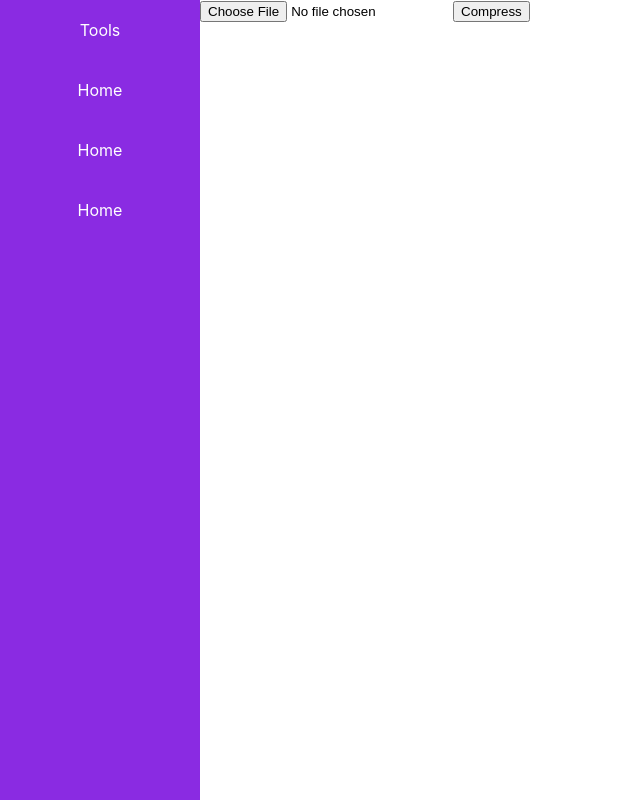
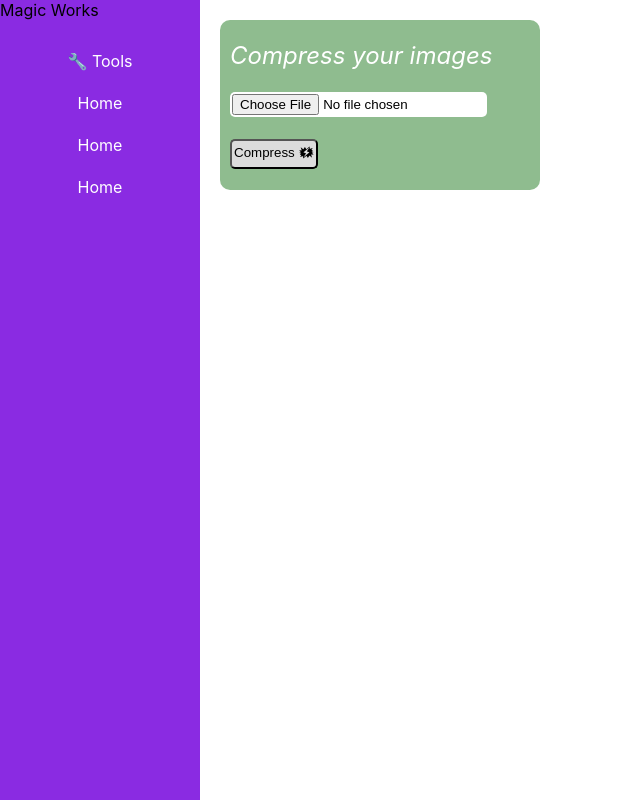
Before and after one commit to hashimreja/magicworks, a React (Create React App) app: page / in a window 1280 px wide. Shown: the whole page, without its empty margins (0-640 px from the left). Built offline with nearby package versions, Linux system fonts and the light colour scheme.

Commit message:
completed image minifer and added routing

```diff
--- a/package.json
+++ b/package.json
@@ -10,6 +10,7 @@
     "react": "^17.0.1",
     "react-dom": "^17.0.1",
     "react-image-file-resizer": "^0.3.8",
+    "react-router-dom": "^5.2.0",
     "react-scripts": "4.0.1",
     "web-vitals": "^0.2.4"
   },
--- a/src/components/Navigation/Sidenav/Sidenav.jsx
+++ b/src/components/Navigation/Sidenav/Sidenav.jsx
@@ -1,17 +1,18 @@
 import React from 'react';
 import Aux from '../../../hoc/Auxillary/Auxillary';
 import styles from './Sidenav.module.css';
-
+import {NavLink} from 'react-router-dom';
 
 const Sidenav = () => {
     return (
         <Aux>
             <div className={styles.Sidenav}>
+                <div>Magic Works</div>
                 <div className={styles.Options}>
-                    <li>Tools</li>
-                    <li>Home</li>
-                    <li>Home</li>
-                    <li>Home</li>
+                    <li><NavLink activeClassName={styles.ActiveLink} className={styles.Link} to='/tools'>&#128295; Tools</NavLink></li>
+                    <li><NavLink className={styles.Link} activeClassName={styles.ActiveLink} to='/home'>Home</NavLink></li>
+                    <li><NavLink className={styles.Link} activeClassName={styles.ActiveLink} to='/home1'>Home</NavLink></li>
+                    <li><NavLink className={styles.Link} activeClassName={styles.ActiveLink} to='/home2'>Home</NavLink></li>
                 </div>
             </div>
         </Aux>
--- a/src/components/Navigation/Sidenav/Sidenav.module.css
+++ b/src/components/Navigation/Sidenav/Sidenav.module.css
@@ -1,5 +1,6 @@
 .Sidenav{
     width: 25vh;
+    max-width: 25vh;
     background-color: blueviolet;
     display: inline-block;
     height: 100vh;
@@ -9,15 +10,27 @@
     list-style: none;
     display: flex;
     flex-direction: column;
+    margin-top: 20px;
+    flex-wrap: wrap;
 }
 .Options li{
+    width: 100%;
+}
+.Options li:hover{
+    background-color: mediumseagreen;
+}
+
+.ActiveLink{
+    text-decoration: none;
     color: white;
+    background-color: cornflowerblue;
+
+}
+.Link{
+    color: white;
+    text-decoration: none;
     display: block;
     text-align: center;
-    margin: 10px 0px 10px 0px;
     padding: 10px;
-    cursor: pointer;
+    margin: 1px;
 }
-.Options li:hover{
-    background-color: darkblue;
-}
--- /dev/null
+++ b/src/components/UI/Buttons/Button.jsx
@@ -0,0 +1,12 @@
+import styles from './Button.module.css';
+import Aux from '../../../hoc/Auxillary/Auxillary';
+
+const Button = (props) => {
+    return(
+        <Aux>
+        <button className={styles.Button} {...props}>{props.children}</button>
+        </Aux>
+    )
+}
+
+export default Button;
--- /dev/null
+++ b/src/components/UI/Buttons/Button.module.css
@@ -0,0 +1,11 @@
+.Button{
+    background-color: gainsboro;
+    width: max-content;
+    height: max-content;
+    border-radius: 5px;
+    padding: 2px;
+}
+.Button:hover{
+    background-color: black;
+    color: white;
+}
--- /dev/null
+++ b/src/components/UI/Input/Input.jsx
@@ -0,0 +1,12 @@
+import styles from './Input.module.css';
+import Aux from '../../../hoc/Auxillary/Auxillary';
+
+const Input = (props) => {
+    return(
+        <Aux>
+            <input className={styles.Input} {...props}/>
+        </Aux>
+    )
+}
+
+export default Input;
--- /dev/null
+++ b/src/components/UI/Input/Input.module.css
@@ -0,0 +1,6 @@
+.Input{
+    width: max-content;
+    padding: 2px;
+    background-color: white;
+    border-radius: 5px;
+}
--- a/src/containers/ImageMinifier/ImageMinifier.jsx
+++ b/src/containers/ImageMinifier/ImageMinifier.jsx
@@ -1,8 +1,9 @@
 import React from 'react';
-// import styles from './ImageMinifier.module.css';
+import styles from './ImageMinifier.module.css';
 import Aux from '../../hoc/Auxillary/Auxillary';
 import imageCompression from 'browser-image-compression';
-
+import Button from '../../components/UI/Buttons/Button';
+import Input from '../../components/UI/Input/Input';
 
 class ImageMinifier extends React.Component {
     state = {
@@ -11,6 +12,7 @@ class ImageMinifier extends React.Component {
     }
 
     handleImageUpload = (event) => {
+        console.log(event, 'file eventtt')
         this.setState({targetFile : event.target.files[0]});
     }
 
@@ -37,13 +39,16 @@ class ImageMinifier extends React.Component {
     render() {
         let download = null;
         if (this.state.base64 != null) {
-            download = <a href={JSON.parse(this.state.base64)} download='compressedfile.jpeg'>Download File</a>
+            download = <a className={styles.DownloadLink} href={JSON.parse(this.state.base64)} download={'compressed_' + this.state.targetFile.name}>Download File &#128462;</a>
         }
         return (
             <Aux>
-                <input type="file" accept="image/*" onChange={this.handleImageUpload} />
-                <button onClick={() => this.imageCompressHandler(this.state.targetFile)}>Compress</button>
+                <div className={styles.ImageMinifier}>
+                <span>Compress your images</span>
+                <Input type="file" accept="image/*" onChange={this.handleImageUpload}  />
+                <Button  onClick={() => this.imageCompressHandler(this.state.targetFile)}>Compress &#128497;</Button>
                 {download}
+                </div>
             </Aux>
         )
     }
--- a/src/containers/ImageMinifier/ImageMinifier.module.css
+++ b/src/containers/ImageMinifier/ImageMinifier.module.css
@@ -0,0 +1,32 @@
+.ImageMinifier{
+    display: flex;
+    flex-direction: column;
+    width: 300px;
+    height: 150px;
+    background-color: darkseagreen;
+    padding: 10px;
+    margin: 20px;
+    border-radius: 10px;
+    justify-content: space-around;
+}
+.ImageMinifier span {
+    width: max-content;
+    margin: 0px auto;
+    font-style: italic;
+    color: white;
+    font-size: 24px;
+    margin: 0px;
+
+}
+
+.ImageMinifier Link{
+    text-decoration: none;
+}
+.DownloadLink{
+    text-decoration: none;
+    background-color: green;
+    width: max-content;
+    padding: 2px;
+    border-radius: 5px;
+    color: white;
+}
--- a/src/index.js
+++ b/src/index.js
@@ -3,10 +3,13 @@ import ReactDOM from 'react-dom';
 import './index.css';
 import App from './App';
 import reportWebVitals from './reportWebVitals';
+import {BrowserRouter} from 'react-router-dom';
 
 ReactDOM.render(
   <React.StrictMode>
+    <BrowserRouter>
     <App />
+    </BrowserRouter>
   </React.StrictMode>,
   document.getElementById('root')
 );
```
Also changed, not shown: 2 other files (tests, documents, lock files or other folders).
